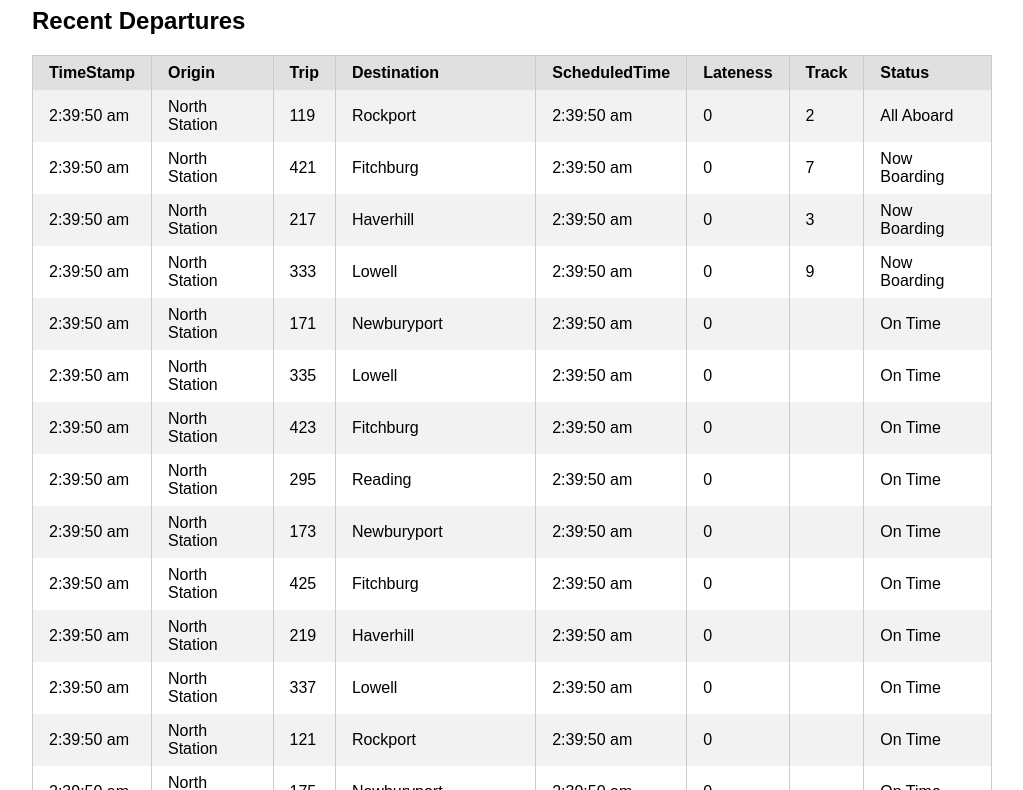
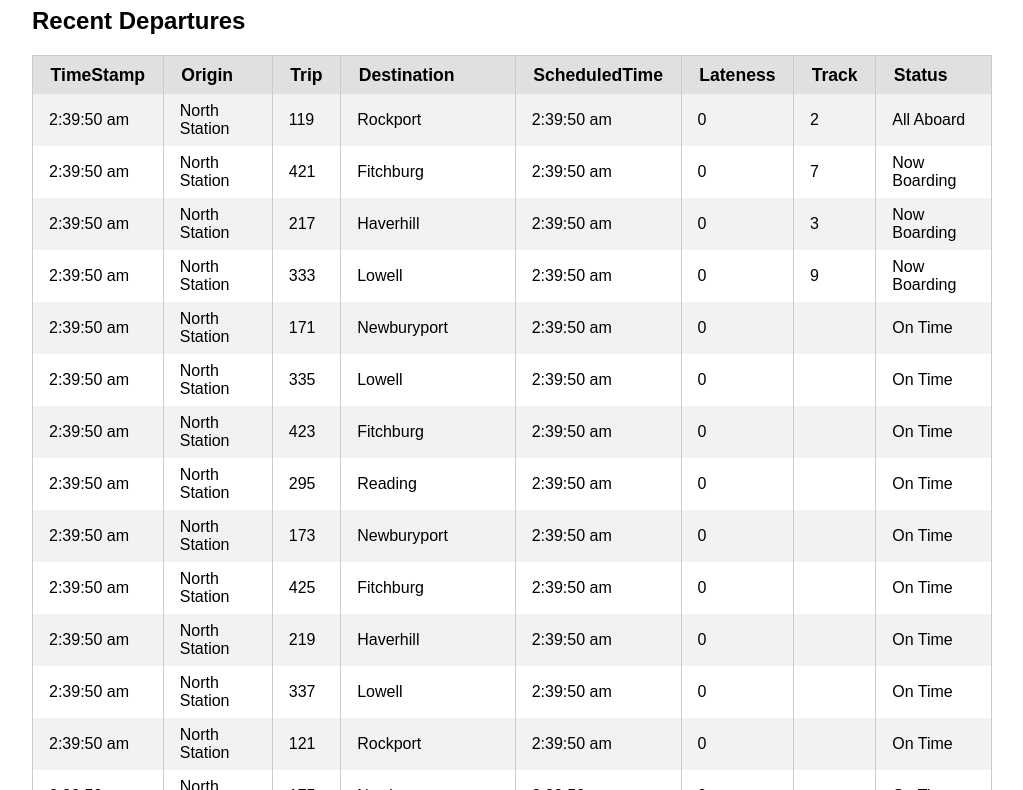
Before and after one commit to drewrwilson/mbta-times, a plain HTML site: page index.html in a window 1280 px wide. Shown: the part 73-863 px from the top of the page, without its empty margins (128-1151 px from the left). Drawn offline with Linux system fonts and the light colour scheme.

Commit message:
line breaks

```diff
--- a/assets/css/style.css
+++ b/assets/css/style.css
@@ -15,3 +15,7 @@
 #progress_bar {
     margin: 0.5em;
 }
+
+#headers th {
+  font-size: 1.1em;
+}
```
